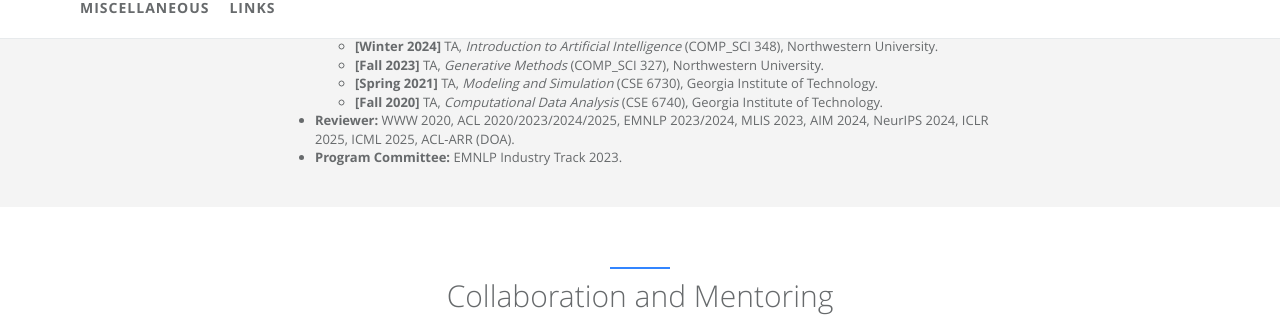
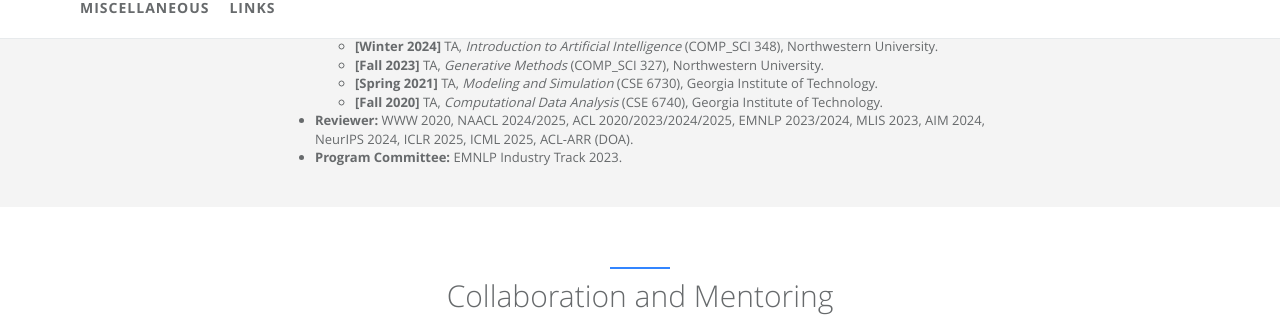
Before and after one commit to robinzixuan/robin.github.io, a Jekyll site: the page built from index.html, in a window 1280 px wide and 900 px high, scrolled down 10715 px. Shown: the part 149-466 px from the top of the window. Built offline with Jekyll 4.4.1, drawn with Linux system fonts in a browser that asks for light colours.

Commit message:
Update sevice.html

```diff
--- a/_includes/sections/sevice.html
+++ b/_includes/sections/sevice.html
@@ -20,7 +20,7 @@
             <li><b>[Fall 2020]</b> TA, <i>Computational Data Analysis</i> (CSE 6740), Georgia Institute of Technology.</li>
         </ul>
     </li>
-    <li><b>Reviewer:</b> WWW 2020, ACL 2020/2023/2024/2025, EMNLP 2023/2024, MLIS 2023, AIM 2024, NeurIPS 2024, ICLR 2025, ICML 2025, ACL-ARR (DOA).</li>
+    <li><b>Reviewer:</b> WWW 2020, NAACL 2024/2025, ACL 2020/2023/2024/2025, EMNLP 2023/2024, MLIS 2023, AIM 2024, NeurIPS 2024, ICLR 2025, ICML 2025, ACL-ARR (DOA).</li>
     <li><b>Program Committee:</b> EMNLP Industry Track 2023.</li>
 </ul>
 
```
